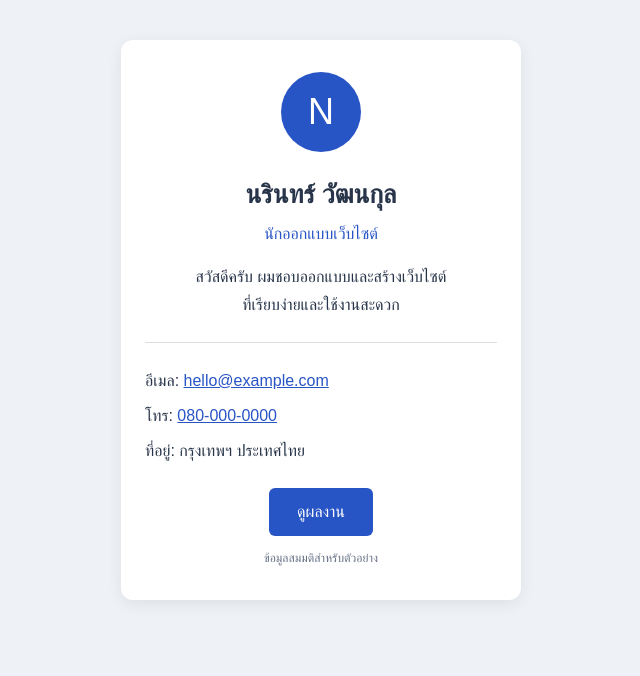
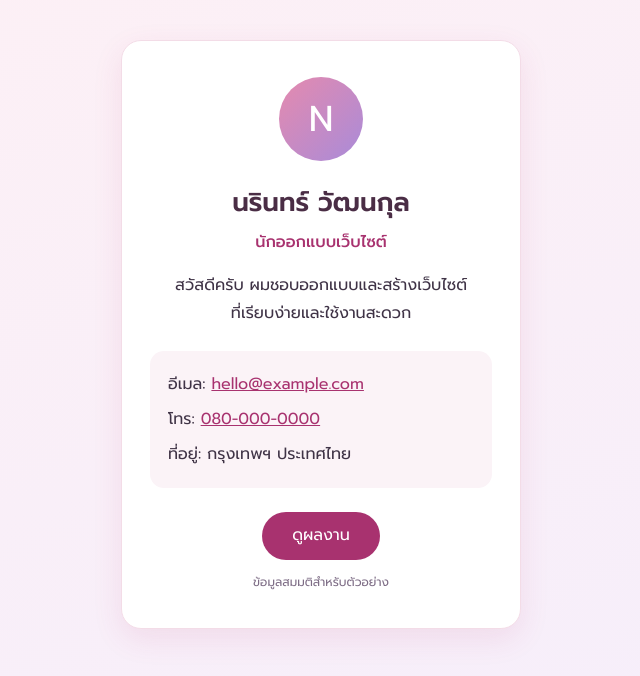
Before and after one commit to ArrayaWongsaita/dn_ai2_card, a plain HTML site: page index.html in a window 1280 px wide. Shown: the whole page, without its empty margins (319-959 px from the left). Drawn offline with Linux system fonts and the light colour scheme.

Commit message:
Apply soft pink pastel theme with Prompt font

```diff
--- a/index.html
+++ b/index.html
@@ -4,6 +4,9 @@
   <meta charset="UTF-8">
   <meta name="viewport" content="width=device-width, initial-scale=1.0">
   <title>นามบัตร - นรินทร์ วัฒนกุล</title>
+  <link rel="preconnect" href="https://fonts.googleapis.com">
+  <link rel="preconnect" href="https://fonts.gstatic.com" crossorigin>
+  <link href="https://fonts.googleapis.com/css2?family=Prompt:wght@400;500;600&display=swap" rel="stylesheet">
   <link rel="stylesheet" href="styles.css">
 </head>
 <body>
--- a/styles.css
+++ b/styles.css
@@ -6,9 +6,9 @@
 body {
   margin: 0;
   padding: 40px 16px;
-  background-color: #eef2f7;
-  color: #273449;
-  font-family: Arial, sans-serif;
+  background: linear-gradient(160deg, #fdf0f5 0%, #f5eefb 100%) fixed;
+  color: #3f3346;
+  font-family: "Prompt", "Sarabun", Arial, sans-serif;
   line-height: 1.7;
 }
 
@@ -16,38 +16,43 @@ body {
 .card {
   max-width: 400px;
   margin: 0 auto;
-  padding: 32px 24px;
+  padding: 36px 28px;
   background-color: white;
-  border-radius: 12px;
-  box-shadow: 0 4px 16px #00000012;
+  border: 1px solid #f3dce7;
+  border-radius: 20px;
+  box-shadow: 0 10px 30px #b8326f1a;
   text-align: center;
 }
 
 .avatar {
-  width: 80px;
-  height: 80px;
+  width: 84px;
+  height: 84px;
   margin: 0 auto 20px;
   border-radius: 50%;
-  background-color: #2855c5;
+  background: linear-gradient(135deg, #e58aae, #a98bd9);
   color: white;
   font-size: 36px;
-  line-height: 80px;
+  line-height: 84px;
 }
 
 h1 {
   margin: 0;
   font-size: 26px;
+  font-weight: 600;
+  color: #4a2d45;
 }
 
 .job {
   margin-top: 4px;
-  color: #2855c5;
+  color: #a8326f;
+  font-weight: 500;
 }
 
 .contact {
   margin: 24px 0;
-  padding-top: 16px;
-  border-top: 1px solid #dddddd;
+  padding: 12px 18px;
+  border-radius: 14px;
+  background-color: #fbf3f7;
   text-align: left;
   overflow-wrap: anywhere;
 }
@@ -57,29 +62,30 @@ h1 {
 }
 
 a {
-  color: #2855c5;
+  color: #a8326f;
 }
 
 .button {
   display: inline-block;
-  padding: 10px 28px;
-  border-radius: 6px;
-  background-color: #2855c5;
+  padding: 10px 30px;
+  border-radius: 999px;
+  background-color: #a8326f;
   color: white;
   text-decoration: none;
+  transition: background-color 0.2s;
 }
 
 .button:hover {
-  background-color: #1c3e94;
+  background-color: #8a2659;
 }
 
 a:focus-visible {
-  outline: 3px solid #ca7900;
+  outline: 3px solid #7a5bb5;
   outline-offset: 4px;
 }
 
 .note {
   margin-bottom: 0;
-  color: #667085;
+  color: #7d6c85;
   font-size: 12px;
 }
```
